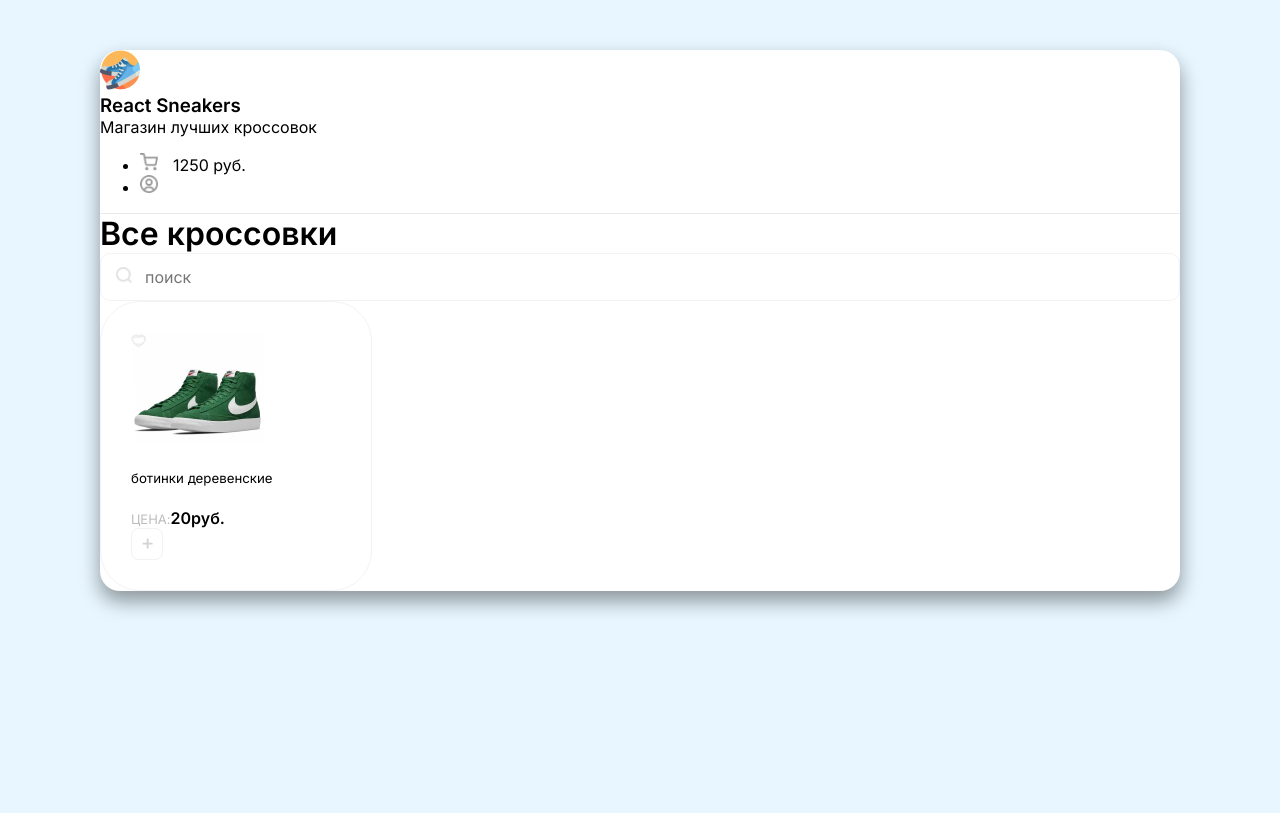
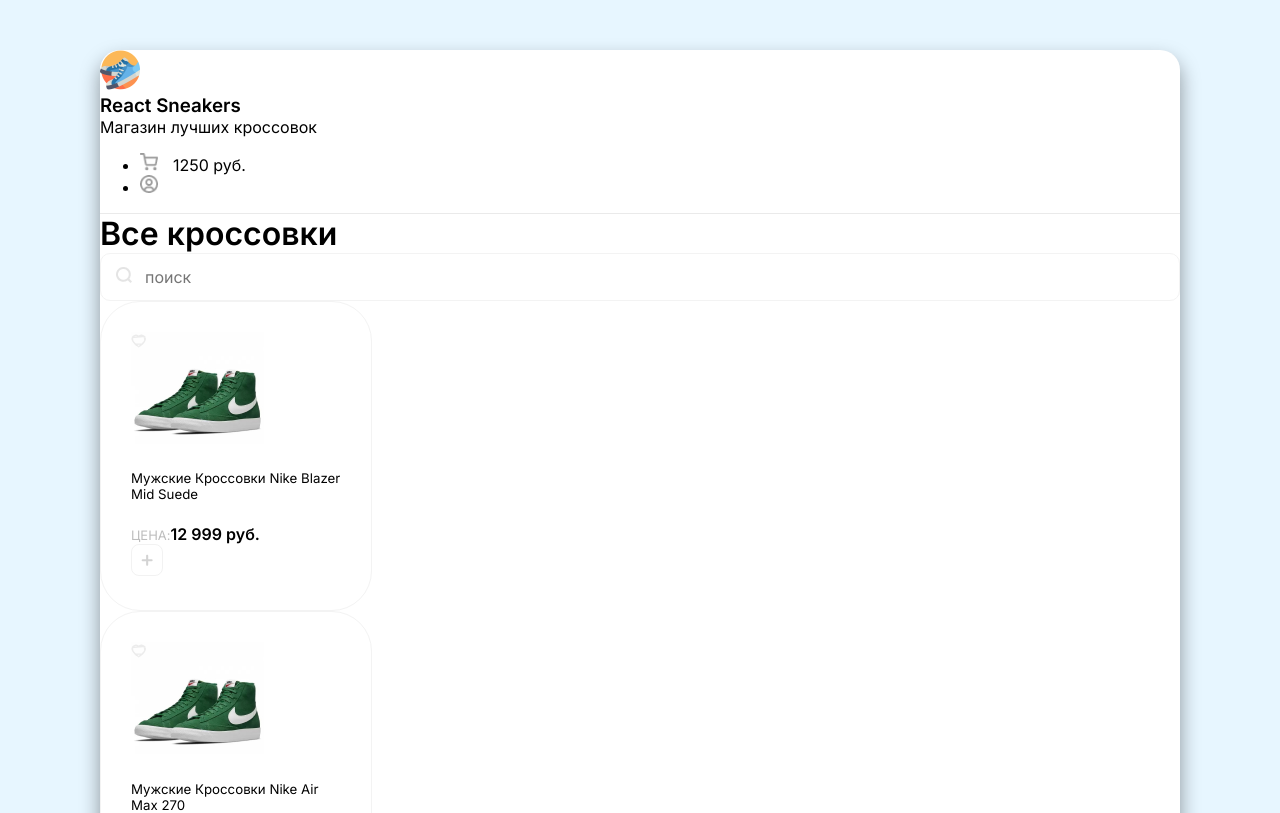
Before and after one commit to JENIA89/React-sneakers, a React (Create React App) app: page / in a window 1280 px wide. Shown: the top 813 px of the page. Built offline with nearby package versions, Linux system fonts and the light colour scheme.

Commit message:
feat: add hooks

```diff
--- a/src/App.js
+++ b/src/App.js
@@ -1,12 +1,14 @@
 import Drawer from './components/Drawer';
 import Header from './components/Header';
 import Card from './components/Card';
+import { useState } from 'react';
 
 function App() {
+  const [isOpenedCart, setIsOpenedCart] = useState(false);
   return (
     <div className='wrapper clear'>
-      <Drawer />
-      <Header />
+      {isOpenedCart && <Drawer onClose={() => setIsOpenedCart(false)} />}
+      <Header onClickCart={() => setIsOpenedCart(true)} />
       <div className='content p-40'>
         <div className='d-flex align-center justify-between mb-40'>
           <h1>Все кроссовки</h1>
@@ -16,7 +18,18 @@
           </div>
         </div>
         <div className='d-flex flex-wrap'>
-          <Card title='ботинки деревенские' price='20' />
+          <Card
+            title='Мужские Кроссовки Nike Blazer Mid Suede'
+            price='12 999'
+            onFavorite={() => console.log('нажали like')}
+            onAdd={() => console.log('нажали плюс')}
+          />
+          <Card
+            title='Мужские Кроссовки Nike Air Max 270'
+            price='10 999'
+            onFavorite={() => console.log('нажали like')}
+            onAdd={() => console.log('нажали плюс')}
+          />
         </div>
       </div>
     </div>
--- a/src/components/Card/Card.module.scss
+++ b/src/components/Card/Card.module.scss
@@ -6,6 +6,9 @@
     margin-right: 30px;
     transition: box-shadow 0.2s ease-in-out, transform 0.2s ease-in-out;
 
+    .plus{
+      cursor: pointer;
+    }
     &:hover{
       box-shadow: 0px 14px 30px rgba(0, 0, 0, 0.06);
       transform: translateY(-5px);
--- a/src/components/Card/index.js
+++ b/src/components/Card/index.js
@@ -1,24 +1,31 @@
+import { useState } from 'react';
 import styles from './Card.module.scss';
 
 export default function Card(props) {
-  const onClickButton = () => {
-    alert(props.price);
+  const [isAdded, setIsAdded] = useState(false);
+
+  const onClickPlus = () => {
+    setIsAdded(!isAdded);
+    console.log(isAdded);
   };
   return (
     <div className={styles.card}>
-      <div className={styles.favorite}>
-        <img src='/img/unlike-heart.svg' alt='leke' />
+      <div className={styles.favorite} onClick={props.onFavorite}>
+        <img src='/img/unlike-heart.svg' alt='like' />
       </div>
-      <img width={133} height={112} src='/img/sneakers/1.jpg' alt='' />
+      <img width={133} height={112} src='/img/sneakers/1.jpg' alt='sneaker' />
       <h5>{props.title}</h5>
       <div className='d-flex justify-between align-center'>
         <div className='d-flex flex-column'>
           <span>Цена:</span>
-          <b>{props.price}руб.</b>
+          <b>{props.price} руб.</b>
         </div>
-        <button className='button' onClick={onClickButton}>
-          <img width={11} height={11} src='/img/plus.svg' alt='plus' />
-        </button>
+        <img
+          onClick={onClickPlus}
+          className={styles.plus}
+          src={isAdded ? '/img/btn-btnchecked.svg' : '/img/btn-btnplus.svg'}
+          alt='plus'
+        />
       </div>
     </div>
   );
--- a/src/components/Drawer.js
+++ b/src/components/Drawer.js
@@ -1,10 +1,11 @@
-export default function Drawer() {
+export default function Drawer(props) {
   return (
-    <div style={{ display: 'none' }} className='overlay'>
+    <div className='overlay'>
       <div className='drawer'>
         <h2 className='d-flex align-center justify-between'>
           Корзина
           <img
+            onClick={props.onClose}
             className='removeBtn cu-p'
             src='/img/btn-remove.svg'
             alt='remove'
--- a/src/components/Header.js
+++ b/src/components/Header.js
@@ -1,20 +1,20 @@
-export default function Header() {
+export default function Header(props) {
   return (
     <header className='d-flex justify-between align-center p-40'>
       <div className='d-flex align-center'>
-        <img width={40} height={40} src='/img/logo.png' />
+        <img width={40} height={40} src='/img/logo.png' alt='logo' />
         <div>
           <h3 className='text-uppercase'>React Sneakers</h3>
           <p>Магазин лучших кроссовок</p>
         </div>
       </div>
       <ul className='headerRight d-flex'>
-        <li className='mr-30 '>
-          <img width={18} src='/img/cart.png' />
+        <li className='mr-30 cu-p' onClick={props.onClickCart}>
+          <img width={18} src='/img/cart.png' alt='cart' />
           <span>1250 руб.</span>
         </li>
         <li>
-          <img width={18} src='/img/user.png' />
+          <img width={18} src='/img/user.png' alt='user' />
         </li>
       </ul>
     </header>
```
